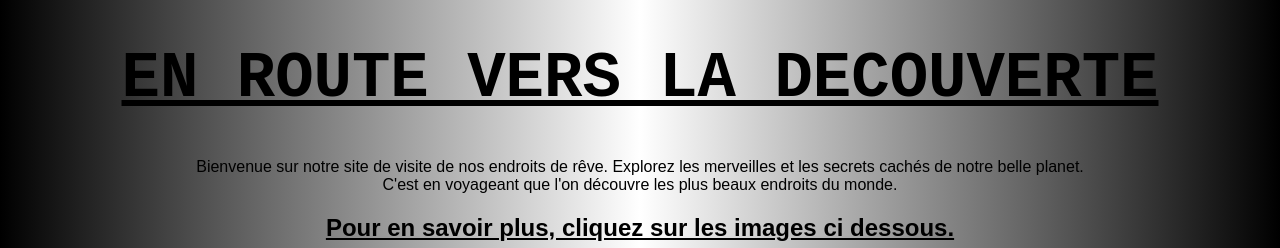
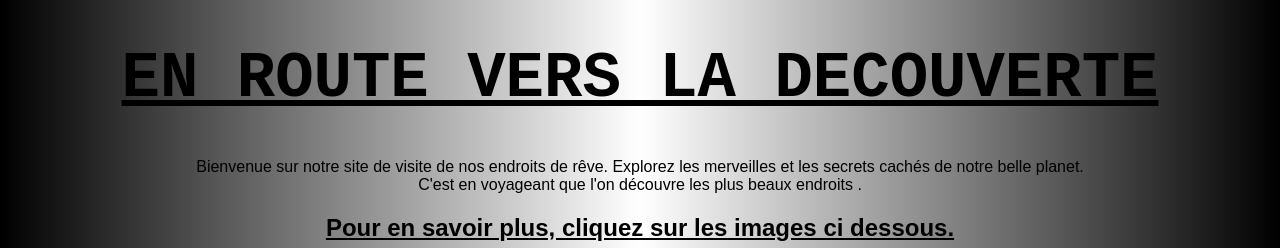
Before and after one commit to sasashiii/projet_LTI1, a plain HTML site: page Accueil.html in a window 1280 px wide. Shown: the top 248 px of the page. Drawn offline with Linux system fonts and the light colour scheme.

Commit message:
Update Accueil.html

```diff
--- a/Accueil.html
+++ b/Accueil.html
@@ -37,7 +37,7 @@
     </header>
     <P>
         Bienvenue sur notre site de visite de nos endroits de rêve. Explorez les merveilles et les secrets cachés de notre belle planet. <br>
-        C'est en voyageant que l'on découvre les plus beaux endroits du monde.
+        C'est en voyageant que l'on découvre les plus beaux endroits .
     </P>
     <h2>
         Pour en savoir plus, cliquez sur les images ci dessous.
```
